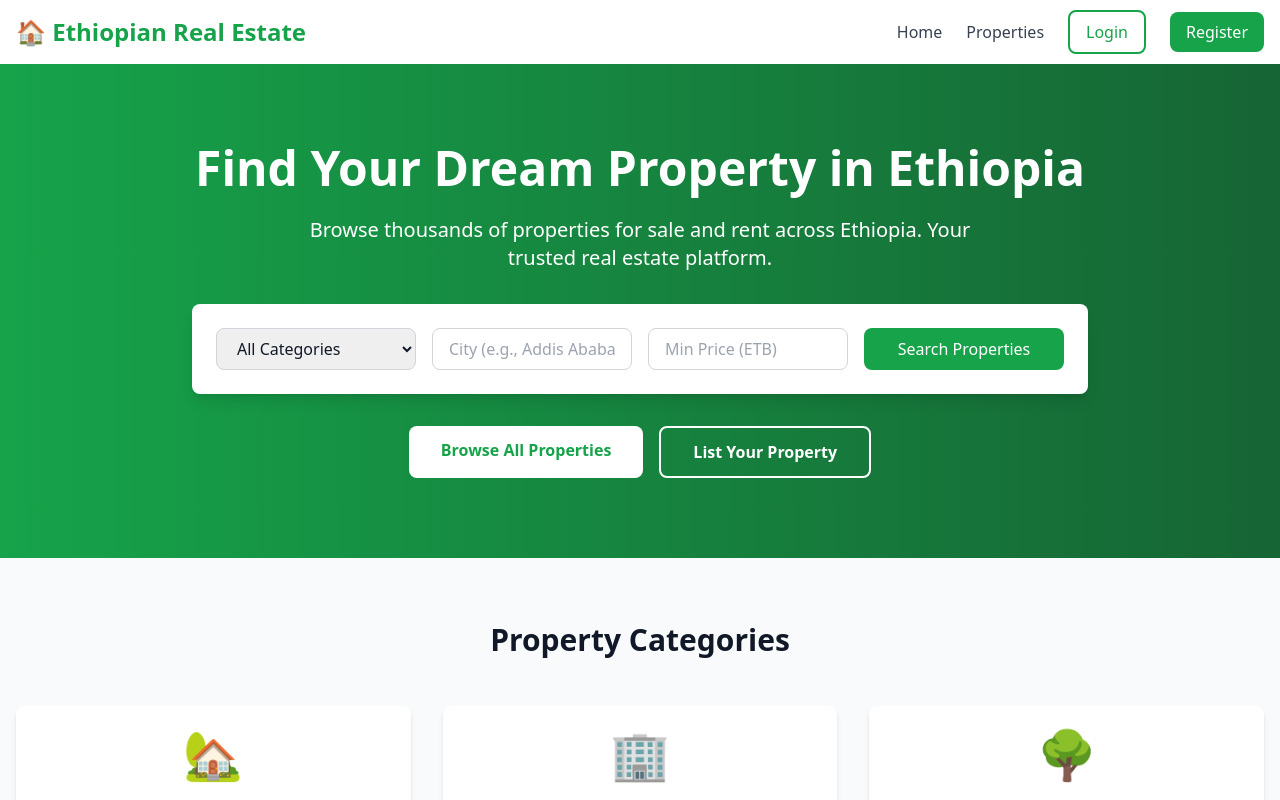
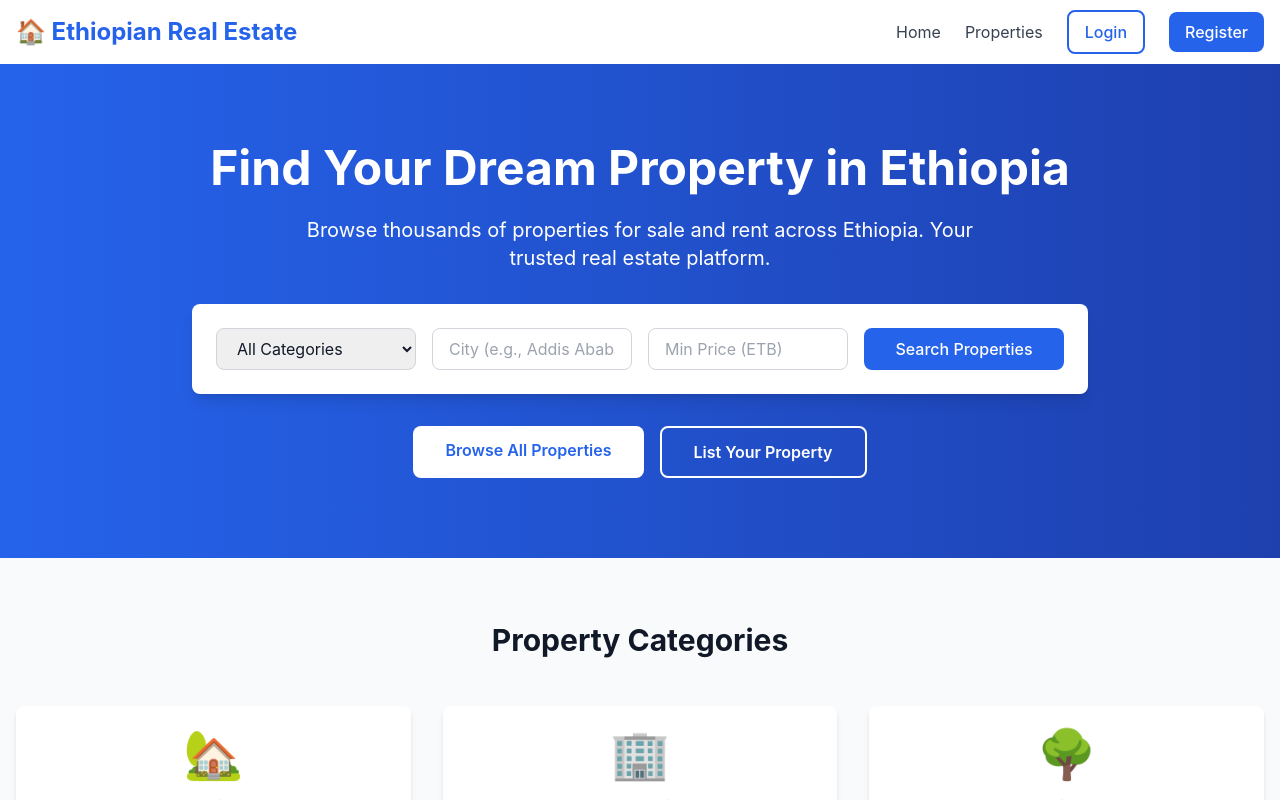
Before and after one commit to MohammedaminSa/land-property-hub-platform, a React (Vite) app in the folder frontend/: page / in a window 1280 px wide. Shown: the top 800 px of the page. Built offline with nearby package versions, Linux system fonts and the light colour scheme.

Commit message:
edited frontand features

```diff
--- a/frontend/tailwind.config.js
+++ b/frontend/tailwind.config.js
@@ -8,18 +8,52 @@ export default {
     extend: {
       colors: {
         primary: {
-          50: '#f0fdf4',
-          100: '#dcfce7',
-          200: '#bbf7d0',
-          300: '#86efac',
-          400: '#4ade80',
-          500: '#22c55e',
-          600: '#16a34a',
-          700: '#15803d',
-          800: '#166534',
-          900: '#14532d',
+          50: '#eff6ff',
+          100: '#dbeafe',
+          200: '#bfdbfe',
+          300: '#93c5fd',
+          400: '#60a5fa',
+          500: '#3b82f6',
+          600: '#2563eb',
+          700: '#1d4ed8',
+          800: '#1e40af',
+          900: '#1e3a8a',
+        },
+        accent: {
+          50: '#fef3c7',
+          100: '#fde68a',
+          200: '#fcd34d',
+          300: '#fbbf24',
+          400: '#f59e0b',
+          500: '#d97706',
+          600: '#b45309',
+          700: '#92400e',
+          800: '#78350f',
+          900: '#451a03',
         }
-      }
+      },
+      fontFamily: {
+        sans: ['Inter', 'system-ui', 'sans-serif'],
+      },
+      boxShadow: {
+        'soft': '0 2px 15px -3px rgba(0, 0, 0, 0.07), 0 10px 20px -2px rgba(0, 0, 0, 0.04)',
+        'card': '0 1px 3px 0 rgba(0, 0, 0, 0.1), 0 1px 2px 0 rgba(0, 0, 0, 0.06)',
+        'card-hover': '0 10px 25px -5px rgba(0, 0, 0, 0.1), 0 10px 10px -5px rgba(0, 0, 0, 0.04)',
+      },
+      animation: {
+        'fade-in': 'fadeIn 0.5s ease-in-out',
+        'slide-up': 'slideUp 0.4s ease-out',
+      },
+      keyframes: {
+        fadeIn: {
+          '0%': { opacity: '0' },
+          '100%': { opacity: '1' },
+        },
+        slideUp: {
+          '0%': { transform: 'translateY(10px)', opacity: '0' },
+          '100%': { transform: 'translateY(0)', opacity: '1' },
+        },
+      },
     },
   },
   plugins: [],
```
